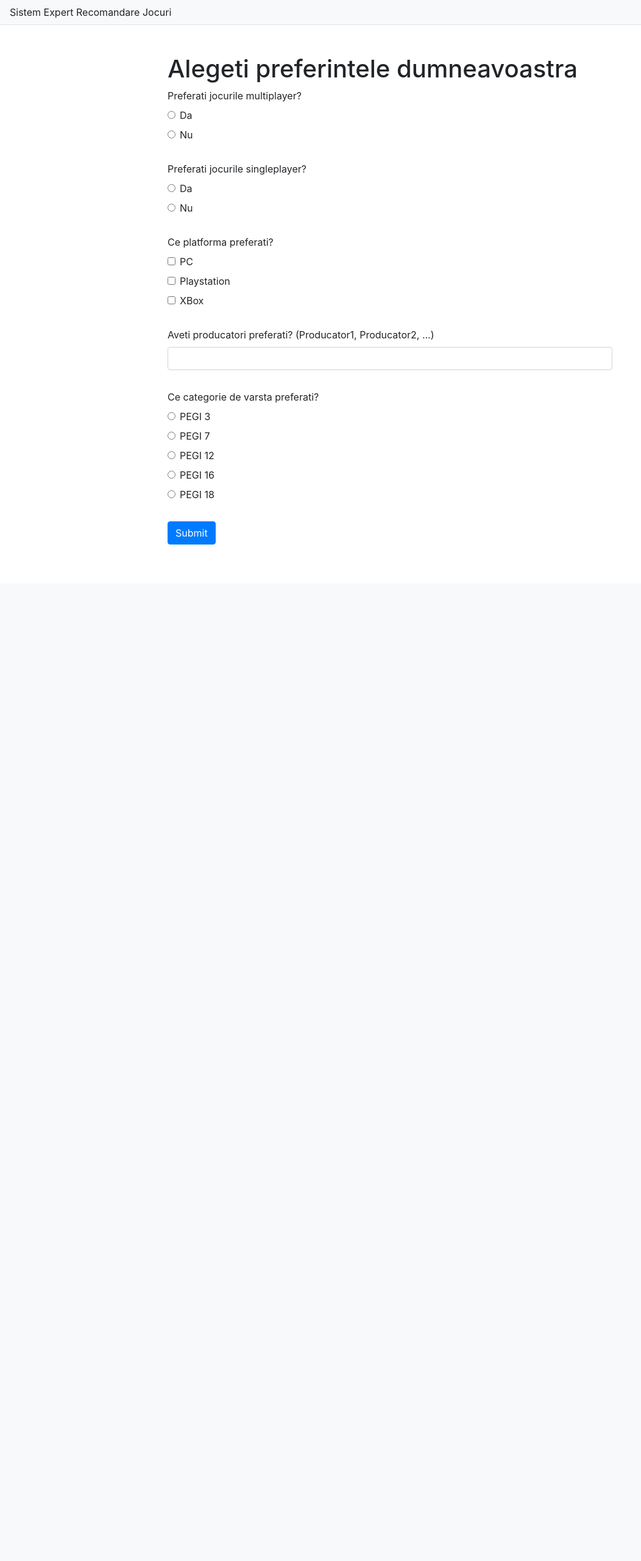
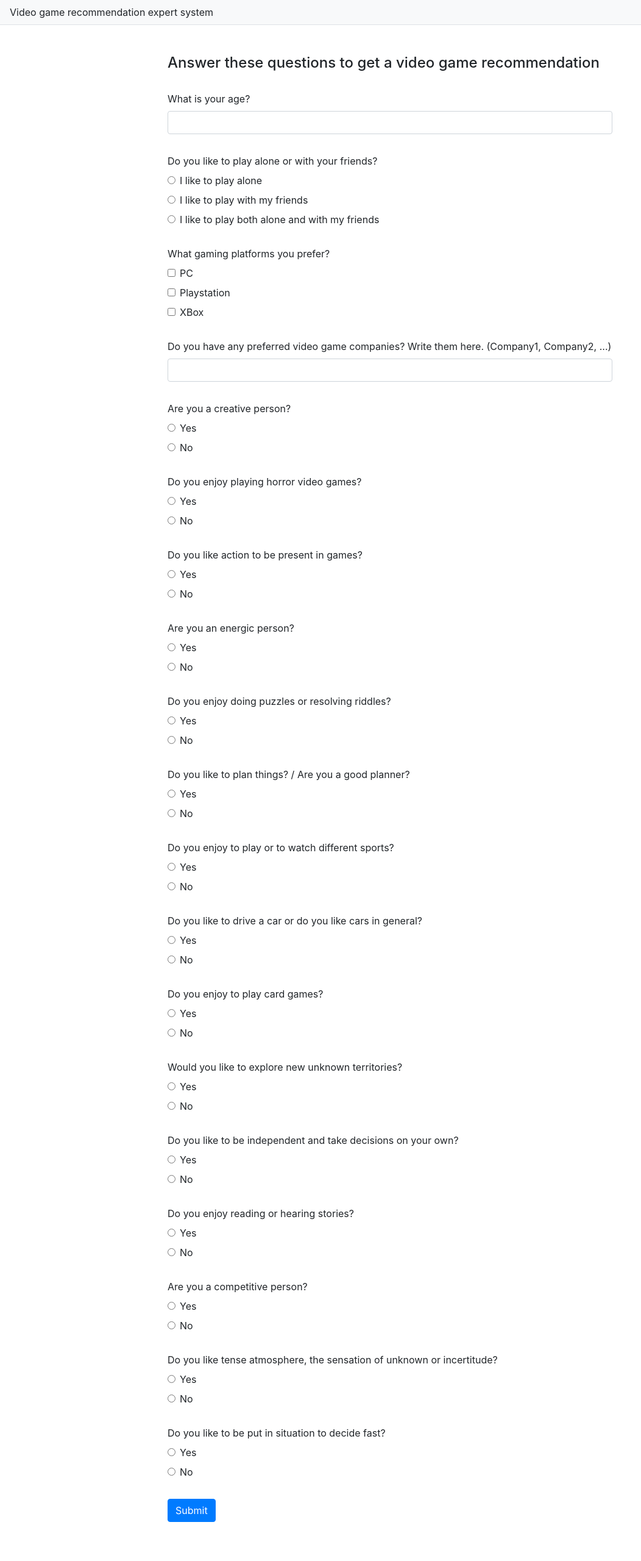
Before and after one commit to UnProgramator/ProiectSE, a Flask app: page / in a window 1280 px wide. Shown: the whole page at 61% size, without its empty margins (0-1052 px from the left). Before the commit the page ends 893 px from the top, so only its background shows below. Run offline with Flask 2, Linux system fonts and the light colour scheme; parts of the project's set-up code (start-up, migrations or seed data) failed here and were passed over.

Commit message:
Added more questions to SE_web.

```diff
--- a/SE_core/SE_core/SE_web/SE_web.py
+++ b/SE_core/SE_core/SE_web/SE_web.py
@@ -1,40 +1,43 @@
+import os
+
 from flask import Flask, request, redirect, url_for
 from flask import render_template
 
-
 app = Flask(__name__)
 
-user_input: dict = {}
+preferences: dict = {}
+my_questions: dict = {}
 
-getPreferenceMethod=None
+getPreferenceMethod = None
+
 
 @app.route('/', methods=["GET", "POST"])
 def index():
-    global user_input
-    user_input = {
+    global preferences, my_questions
+
+    preferences = {
         "multiplayer": False,
         "singleplayer": False,
         "platforma": [],
         "producator": "",
-        "pegi": int
-    }
+        "pegi": int,
+        "like_to_play_with_others": False,
+        "like_to_play_alone": False,
+        "both_alone_and_with_others": False
+        }
 
     if request.method == "POST":
         # default multiplayer: True
         if request.form.get("multiplayer") == "multiplayer_yes":
-            user_input["multiplayer"] = True
+            preferences["like_to_play_with_others"] = True
+            preferences["like_to_play_alone"] = False
+            preferences["both_alone_and_with_others"] = False
         elif request.form.get("multiplayer") == "multiplayer_no":
-            user_input["multiplayer"] = False
-        else:
-            user_input["multiplayer"] = None #daca nu a bifat il tratez ca none
-
-        # default singleplayer: True
-        if request.form.get("singleplayer") == "singleplayer_yes":
-            user_input["singleplayer"] = True
-        elif request.form.get("singleplayer") == "singleplayer_no":
-            user_input["singleplayer"] = False
-        else:
-            user_input["singleplayer"] = None #daca nu a bifat il tratez ca none
+            preferences["like_to_play_with_others"] = False
+            preferences["like_to_play_alone"] = True
+            preferences["both_alone_and_with_others"] = False
+        elif request.form.get("multiplayer") == "multiplayer_both":
+            preferences["both_alone_and_with_others"] = True
 
         platforme_selectate = []
         if request.form.get("platforma_pc") == "platforma_pc":
@@ -46,41 +49,57 @@ def index():
 
         # default: pc
         if platforme_selectate:
-            user_input["platforma"] = platforme_selectate
+            preferences["platforma"] = platforme_selectate
         else:
-            user_input["platforma"] = None #by default nu a selectat nimic
+            preferences["platforma"] = None  # by default nu a selectat nimic
 
         if request.form["producator"]:
-            user_input["producator"] = request.form["producator"]
+            preferences["producator"] = request.form["producator"]
 
         # default pegi: 3
         if request.form.get("pegi"):
             result_pegi = request.form.get("pegi")[5:]
-            user_input["pegi"] = int(result_pegi)
+            preferences["pegi"] = int(result_pegi)
         else:
-            user_input["pegi"] = 18 # ok
+            preferences["pegi"] = 18  # ok
 
-        print(getPreferenceMethod(user_input))
-
+        for keyword in my_questions:
+            if request.form.get(keyword) == keyword+"_yes":
+                preferences[keyword] = True
+            elif request.form.get(keyword) == keyword+"_no":
+                preferences[keyword] = False
+            else:
+                preferences[keyword] = False
 
         return redirect(url_for("results"))
     else:
-        return render_template('index.html')
+        file1 = open(os.path.join(os.path.dirname(__file__), '../knoledge_base/questions1.txt'), 'r')
+        questions = file1.readlines()
+        file1.close()
+
+        for question_kw in questions:
+            keyword = question_kw[:question_kw.index(':')-1]
+            question = question_kw[question_kw.index(':')+2:-1]
+            my_questions[keyword] = question
+
+        return render_template('index.html', my_questions=my_questions)
 
 
 @app.route('/results')
 def results():
-    return render_template('results.html', results=getPreferenceMethod(user_input))
+    return render_template('results.html', results=getPreferenceMethod(preferences))
 
 
 def set_callback(funptr):
     global getPreferenceMethod
     getPreferenceMethod = funptr
 
+
 def main_loop():
     if getPreferenceMethod is None:
         raise Exception("no function assign for callback")
     app.run()
 
+
 if __name__ == '__main__':
     main_loop()
--- a/SE_core/SE_core/SE_web/templates/index.html
+++ b/SE_core/SE_core/SE_web/templates/index.html
@@ -2,7 +2,7 @@
 <html lang="en">
 <head>
     <meta charset="UTF-8">
-    <title>Platforma alegere jocuri</title>
+    <title>Video game recommendation expert system</title>
 
     <link rel="stylesheet" href="https://cdn.jsdelivr.net/npm/bootstrap@4.6.0/dist/css/bootstrap.min.css" integrity="sha384-B0vP5xmATw1+K9KRQjQERJvTumQW0nPEzvF6L/Z6nronJ3oUOFUFpCjEUQouq2+l" crossorigin="anonymous">
 </head>
@@ -10,7 +10,7 @@
 <nav class="navbar navbar-expand-lg navbar-light bg-light border-bottom">
 
         <div class="collapse navbar-collapse" id="navbarSupportedContent">
-            <div style="text-align: center">Sistem Expert Recomandare Jocuri</div>
+            <div style="text-align: center">Video game recommendation expert system</div>
         </div>
     </nav>
 
@@ -20,41 +20,39 @@
             <br>
             <br>
 
-        <h1 id="Login_Page"> Alegeti preferintele dumneavoastra </h1>
+        <h1 style="font-size: x-large; margin-bottom: 2rem"> Answer these questions to get a video game recommendation </h1>
 
             <form method="post" action="/">
 
-                <div style="margin-bottom: 0.5rem"> Preferati jocurile multiplayer? </div>
+                <div class="form-group" style="margin-bottom: 2rem">
+                    <label for="varsta"> What is your age? </label>
+                    <input type="text" class="form-control" id="varsta" name="varsta">
+                </div>
+
+                <div style="margin-bottom: 0.5rem"> Do you like to play alone or with your friends? </div>
+                <div class="form-check" style="margin-bottom: 0.5rem">
+                <input class="form-check-input" type="radio" value="multiplayer_no" id="multiplayer_no" name="multiplayer">
+                <label class="form-check-label" for="multiplayer_no">
+                    I like to play alone
+                </label>
+                </div>
+
                 <div class="form-check" style="margin-bottom: 0.5rem">
                 <input class="form-check-input" type="radio" value="multiplayer_yes" id="multiplayer_yes" name="multiplayer">
                 <label class="form-check-label" for="multiplayer_yes">
-                        Da
+                    I like to play with my friends
                 </label>
                 </div>
 
                 <div class="form-check" style="margin-bottom: 2rem">
-                    <input class="form-check-input" type="radio" value="multiplayer_no" id="multiplayer_no" name="multiplayer">
-                    <label class="form-check-label" for="multiplayer_no">
-                        Nu
+                <input class="form-check-input" type="radio" value="multiplayer_both" id="multiplayer_both" name="multiplayer">
+                <label class="form-check-label" for="multiplayer_both">
+                    I like to play both alone and with my friends
                 </label>
                 </div>
 
-                <div style="margin-bottom: 0.5rem"> Preferati jocurile singleplayer? </div>
-                    <div class="form-check" style="margin-bottom: 0.5rem">
-                    <input class="form-check-input" type="radio" value="singleplayer_yes" id="singleplayer_yes" name="singleplayer">
-                    <label class="form-check-label" for="singleplayer_yes">
-                        Da
-                    </label>
-                    </div>
 
-                    <div class="form-check" style="margin-bottom: 2rem">
-                    <input class="form-check-input" type="radio" value="singleplayer_no" id="singleplayer_no" name="singleplayer">
-                    <label class="form-check-label" for="singleplayer_no">
-                        Nu
-                    </label>
-                    </div>
-
-                <div style="margin-bottom: 0.5rem">Ce platforma preferati? </div>
+                <div style="margin-bottom: 0.5rem"> What gaming platforms you prefer? </div>
                 <div class="form-check" style="margin-bottom: 0.5rem">
                 <input class="form-check-input" type="checkbox" value="platforma_pc" id="platforma_pc" name="platforma_pc">
                 <label class="form-check-label" for="platforma_pc">
@@ -77,45 +75,30 @@
                 </div>
 
                 <div class="form-group" style="margin-bottom: 2rem">
-                        <label for="producator">Aveti producatori preferati? (Producator1, Producator2, ...) </label>
+                    <label for="producator"> Do you have any preferred video game companies? Write them here. (Company1, Company2, ...) </label>
                     <input type="text" class="form-control" id="producator" name="producator">
                 </div>
 
-                    <div style="margin-bottom: 0.5rem"> Ce categorie de varsta preferati? </div>
+                {% if my_questions %}
+
+                    {% for keyword in my_questions %}
+                        <div style="margin-bottom: 0.5rem"> {{my_questions[keyword]}} </div>
                         <div class="form-check" style="margin-bottom: 0.5rem">
-                    <input class="form-check-input" type="radio" value="pegi_3" id="pegi_3" name="pegi">
-                    <label class="form-check-label" for="pegi_3">
-                        PEGI 3
-                    </label>
-                    </div>
-
-                    <div class="form-check" style="margin-bottom: 0.5rem">
-                    <input class="form-check-input" type="radio" value="pegi_7" id="pegi_7" name="pegi">
-                    <label class="form-check-label" for="pegi_7">
-                        PEGI 7
-                    </label>
-                    </div>
-
-                    <div class="form-check" style="margin-bottom: 0.5rem">
-                    <input class="form-check-input" type="radio" value="pegi_12" id="pegi_12" name="pegi">
-                    <label class="form-check-label" for="pegi_12">
-                        PEGI 12
-                    </label>
-                    </div>
-
-                    <div class="form-check" style="margin-bottom: 0.5rem">
-                    <input class="form-check-input" type="radio" value="pegi_16" id="pegi_16" name="pegi">
-                    <label class="form-check-label" for="pegi_16">
-                        PEGI 16
+                        <input class="form-check-input" type="radio" value="{{keyword~'_yes'}}" id="{{keyword~'_yes'}}" name="{{keyword}}">
+                        <label class="form-check-label" for="{{keyword~'_yes'}}">
+                            Yes
                         </label>
                         </div>
 
                         <div class="form-check" style="margin-bottom: 2rem">
-                    <input class="form-check-input" type="radio" value="pegi_18" id="pegi_18" name="pegi">
-                    <label class="form-check-label" for="pegi_18">
-                        PEGI 18
+                        <input class="form-check-input" type="radio" value="{{keyword~'_no'}}" id="{{keyword~'_no'}}" name="{{keyword}}">
+                        <label class="form-check-label" for="{{keyword~'_no'}}">
+                            No
                         </label>
                         </div>
+                    {% endfor %}
+
+                {% endif %}
 
                 <button class="btn btn-primary" style="margin-bottom: 4rem">
                     Submit
--- /dev/null
+++ b/SE_core/SE_core/knoledge_base/questions1.txt
@@ -0,0 +1,15 @@
+creativity : Are you a creative person?
+horror : Do you enjoy playing horror video games?
+like_action : Do you like action to be present in games?
+is_energetic : Are you an energic person?
+puzzle : Do you enjoy doing puzzles or resolving riddles?
+planning : Do you like to plan things? / Are you a good planner?
+sport : Do you enjoy to play or to watch different sports?
+car : Do you like to drive a car or do you like cars in general?
+card : Do you enjoy to play card games?
+exploring : Would you like to explore new unknown territories?
+decisions : Do you like to be independent and take decisions on your own?
+stories : Do you enjoy reading or hearing stories?
+competitive : Are you a competitive person?
+atmosphere : Do you like tense atmosphere, the sensation of unknown or incertitude?
+fast_thinks : Do you like to be put in situation to decide fast?
```
Lines whose indentation alone changed are shown as unchanged.
